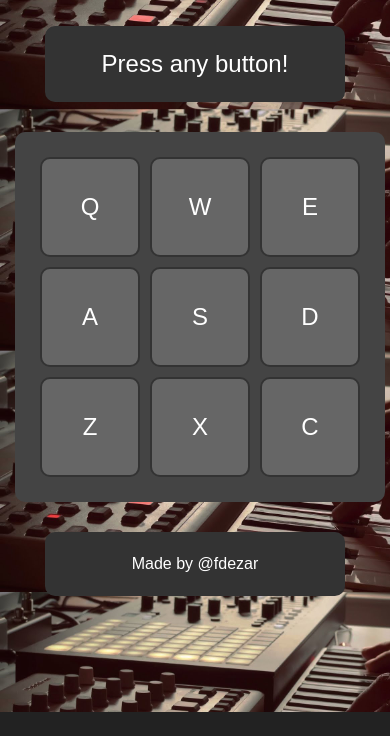
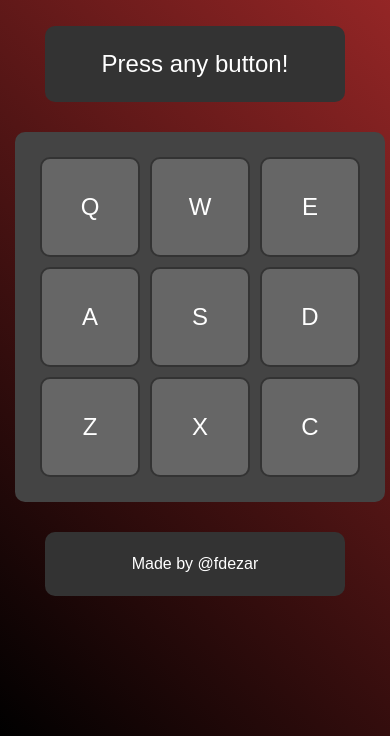
Before and after one commit to fdezar/drum-machine, a plain HTML site: page index.html in a window 390 px wide. Shown: the part 132-868 px from the top of the page. Before the commit the page ends 844 px from the top, so only its background shows below. Drawn offline with nearby package versions, Linux system fonts and the light colour scheme.

Commit message:
image deleted, added gradient for responsive

```diff
--- a/style.css
+++ b/style.css
@@ -1,13 +1,13 @@
 body {
-    background-color: #222;
-    background-image: url('/images/real-drum-machine.jpg');
-    background-size: 110%;
+    background-color: rgba(34, 34, 34, 0.1); /* Color de fondo con transparencia */
+    background-image: linear-gradient(45deg, #000, brown); /* Gradiente lineal */
     color: white;
     font-family: Arial, sans-serif;
 }
 
 .container {
     margin-top: 70px;
+    margin-bottom: 140px;
     text-align: center;
 }
 
```
